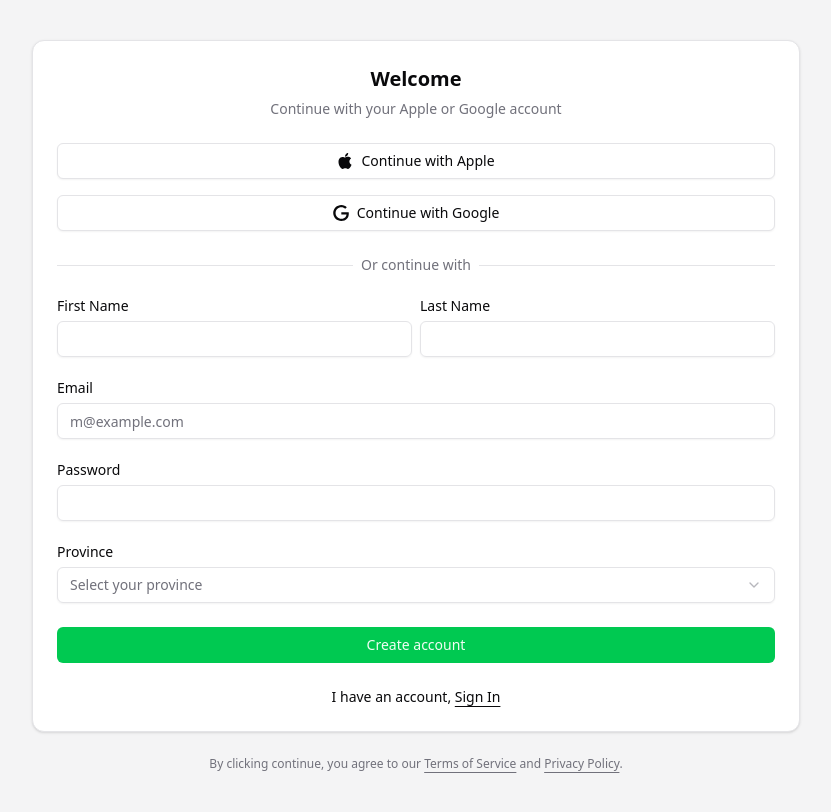
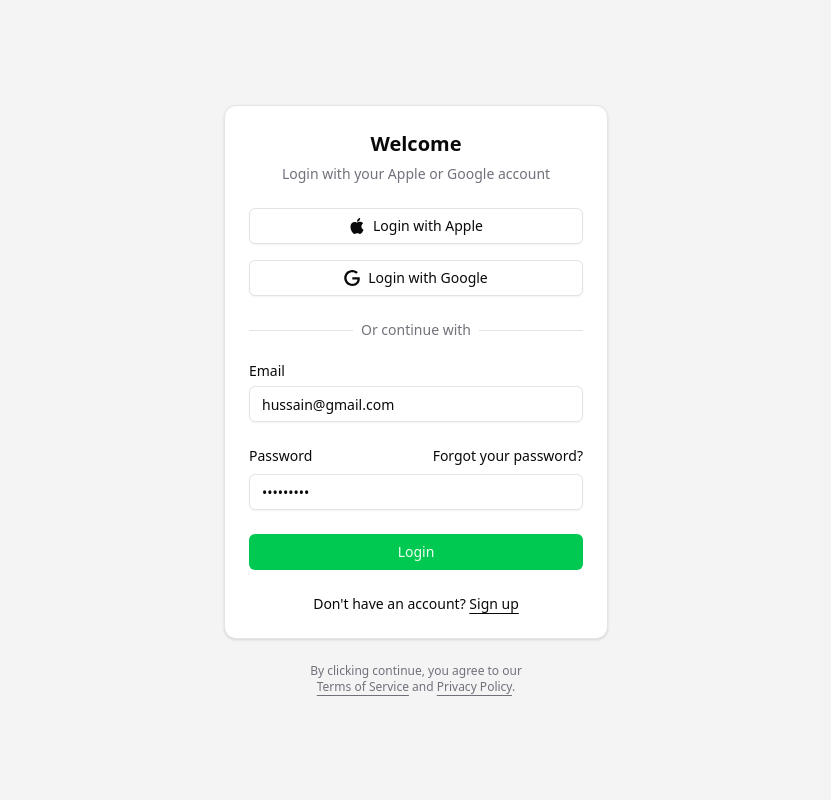
Before and after one commit to hs622/networking, a Next.js app: page / in a window 1280 px wide. Shown: the whole page, without its empty margins (224-1055 px from the left). Built offline with nearby package versions, Linux system fonts and the light colour scheme.

Commit message:
layout changes in main screen

```diff
--- a/src/app/page.tsx
+++ b/src/app/page.tsx
@@ -1,21 +1,20 @@
+import { ForgotPassword } from "@/components/forgot-password";
 import { LoginForm } from "@/components/login-form";
 import { RegisterForm } from "@/components/register-form";
 import { use } from "react";
 
 type SearchParams = Promise<{ [key: string]: string | string[] | undefined }>;
 
-export default function Home({
-  searchParams,
-}: {
-  searchParams: SearchParams;
-}) {
+export default function Home({ searchParams }: { searchParams: SearchParams }) {
   const searchValue = use(searchParams);
-  const query = searchValue?.mode;
+  const query = searchValue?.mode || "signIn";
 
   return (
-    <div className="bg-muted flex min-h-svh flex-col items-center justify-center p-6 md:p-10">
-      <div className="w-full max-w-sm md:max-w-3xl">
-        {query == "signIn" ? <LoginForm /> : <RegisterForm />}
+    <div className="flex min-h-svh flex-col items-center justify-center gap-6 bg-muted p-6 md:p-10">
+      <div className="flex w-full max-w-sm flex-col gap-6">
+        {query == "signIn" && <LoginForm />}
+        {query == "signUp" && <RegisterForm />}
+        {query == "forgotPassword" && <ForgotPassword />}
       </div>
     </div>
   );
```
